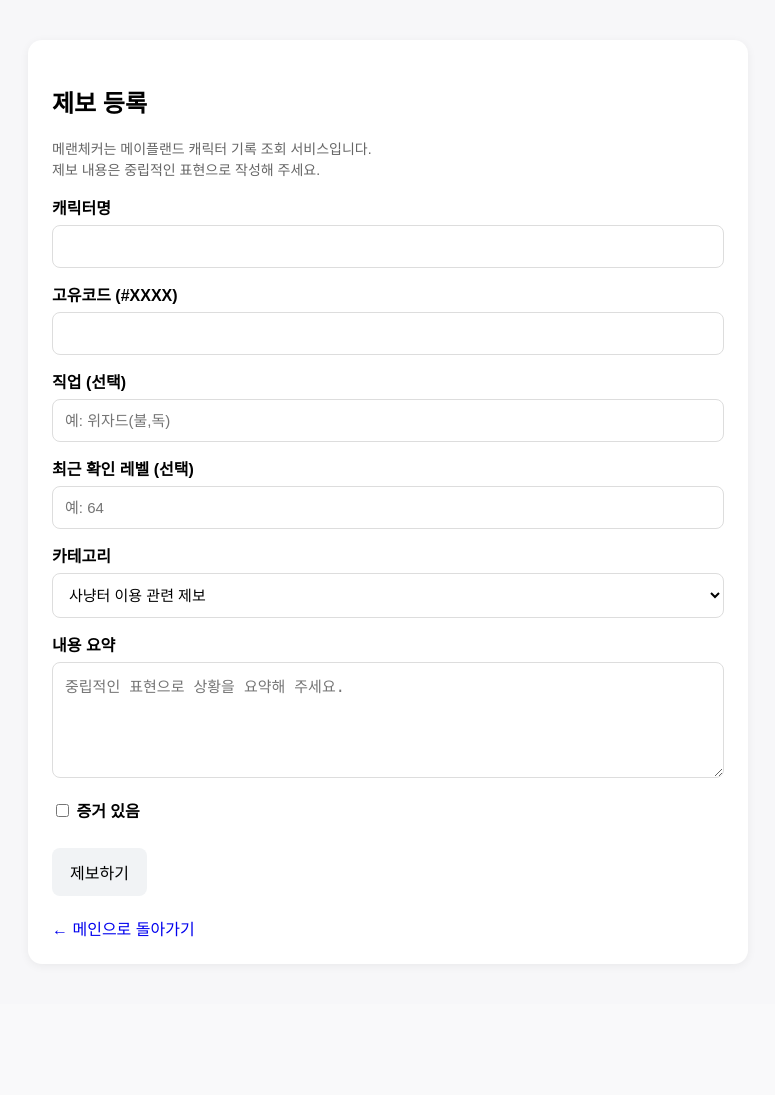
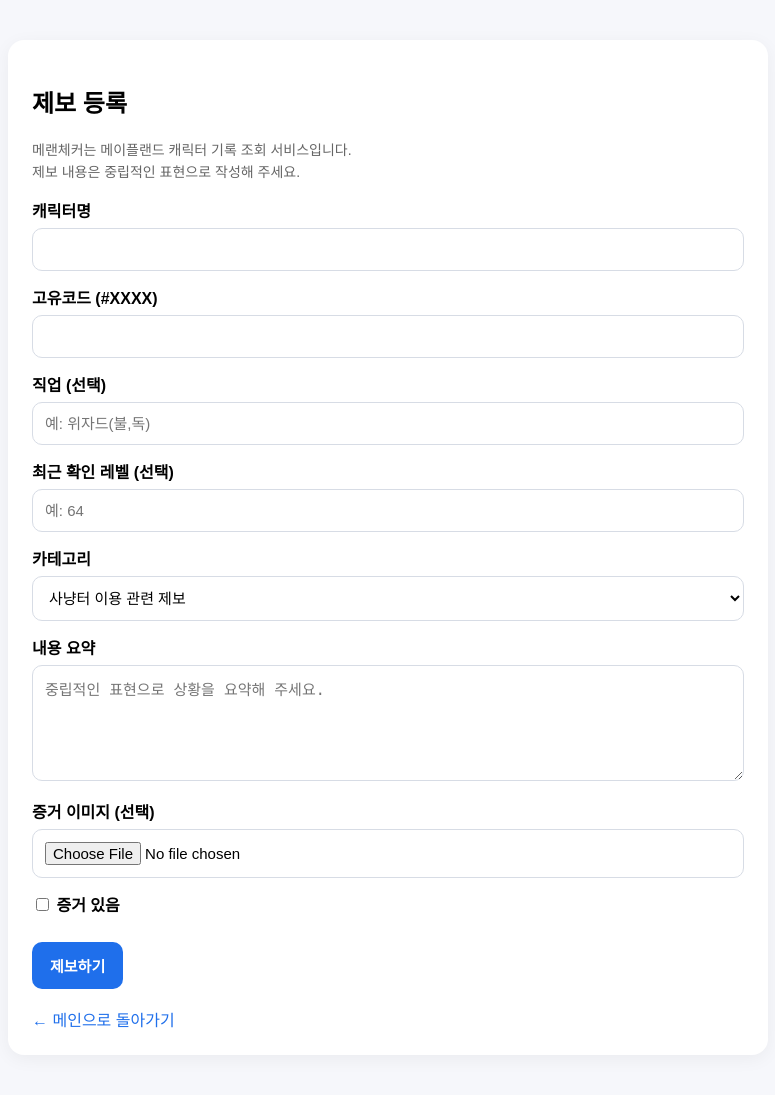
Before and after one commit to hodu1106/mlchecker, a Flask app: page /report in a window 1280 px wide. Shown: the whole page, without its empty margins (252-1027 px from the left). Before the commit the page ends 937 px from the top, so only its background shows below. Run offline with Flask 3, Linux system fonts and the light colour scheme.

Commit message:
Update report.html

```diff
--- a/templates/report.html
+++ b/templates/report.html
@@ -6,16 +6,16 @@
   <style>
     body {
       font-family: Arial, sans-serif;
-      max-width: 720px;
+      max-width: 760px;
       margin: 40px auto;
       padding: 0 16px;
-      background: #f7f7f9;
+      background: #f6f7fb;
     }
     .box {
       background: white;
-      border-radius: 14px;
+      border-radius: 16px;
       padding: 24px;
-      box-shadow: 0 2px 10px rgba(0,0,0,0.06);
+      box-shadow: 0 4px 18px rgba(0,0,0,0.05);
     }
     label {
       display: block;
@@ -25,14 +25,15 @@
     }
     input[type=text],
     input[type=number],
+    input[type=file],
     textarea,
     select {
       width: 100%;
       padding: 12px;
       font-size: 15px;
       box-sizing: border-box;
-      border: 1px solid #ddd;
-      border-radius: 8px;
+      border: 1px solid #d7dce5;
+      border-radius: 10px;
       background: #fff;
     }
     textarea {
@@ -40,26 +41,26 @@
     }
     button {
       margin-top: 20px;
-      padding: 12px 18px;
-      font-size: 16px;
+      padding: 13px 18px;
+      font-size: 15px;
       cursor: pointer;
       border: none;
-      border-radius: 8px;
-      background: #f1f3f5;
+      border-radius: 10px;
+      background: #1f6feb;
+      color: white;
+      font-weight: bold;
     }
     .muted {
       color: #666;
       font-size: 14px;
-      line-height: 1.5;
-    }
-    .checkbox-row {
-      margin-top: 16px;
+      line-height: 1.6;
     }
     .bottom-link {
-      margin-top: 20px;
+      margin-top: 18px;
     }
     a {
       text-decoration: none;
+      color: #1f6feb;
     }
   </style>
 </head>
@@ -71,7 +72,7 @@
       제보 내용은 중립적인 표현으로 작성해 주세요.
     </p>
 
-    <form method="post">
+    <form method="post" enctype="multipart/form-data">
       <label for="character_name">캐릭터명</label>
       <input type="text" id="character_name" name="character_name" required>
 
@@ -96,12 +97,13 @@
       <label for="summary">내용 요약</label>
       <textarea id="summary" name="summary" rows="5" required placeholder="중립적인 표현으로 상황을 요약해 주세요."></textarea>
 
-      <div class="checkbox-row">
-        <label>
-          <input type="checkbox" name="evidence">
-          증거 있음
-        </label>
-      </div>
+      <label for="image">증거 이미지 (선택)</label>
+      <input type="file" id="image" name="image" accept="image/*">
+
+      <label>
+        <input type="checkbox" name="evidence">
+        증거 있음
+      </label>
 
       <button type="submit">제보하기</button>
     </form>
```
